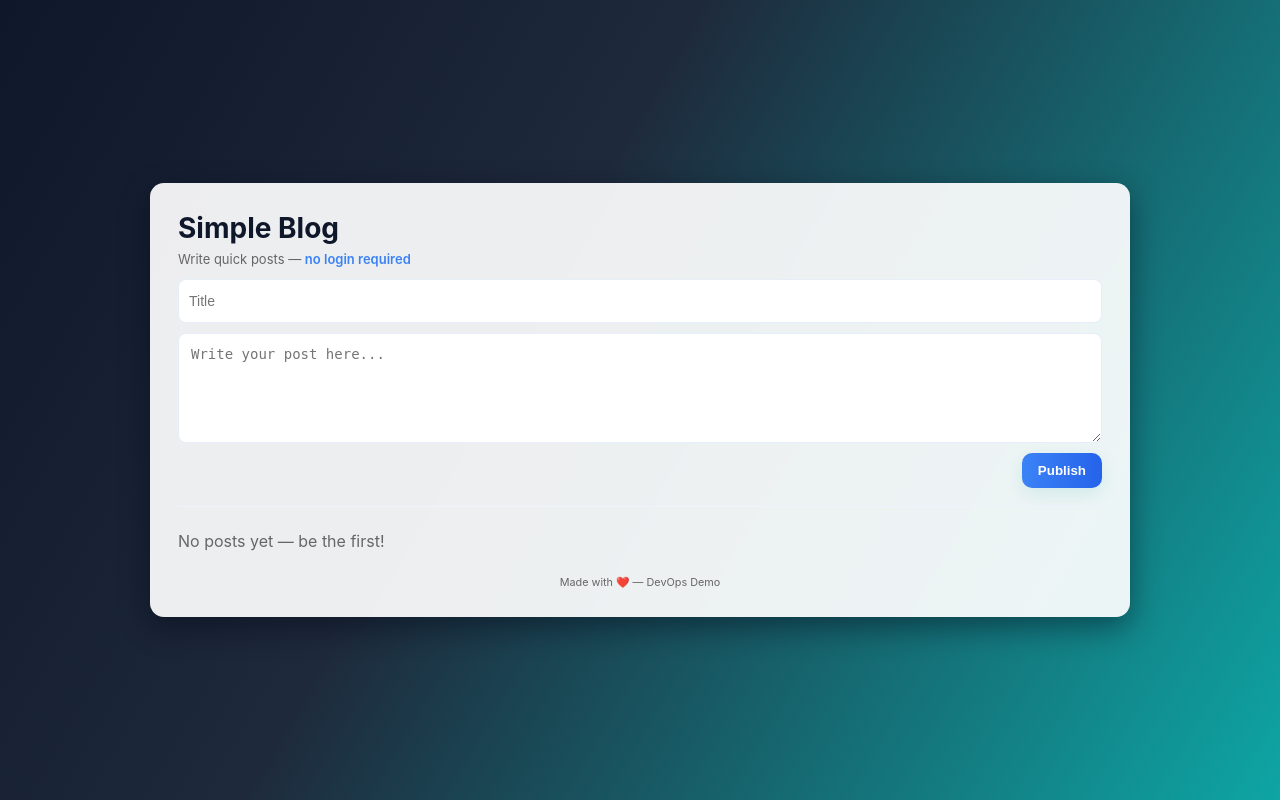
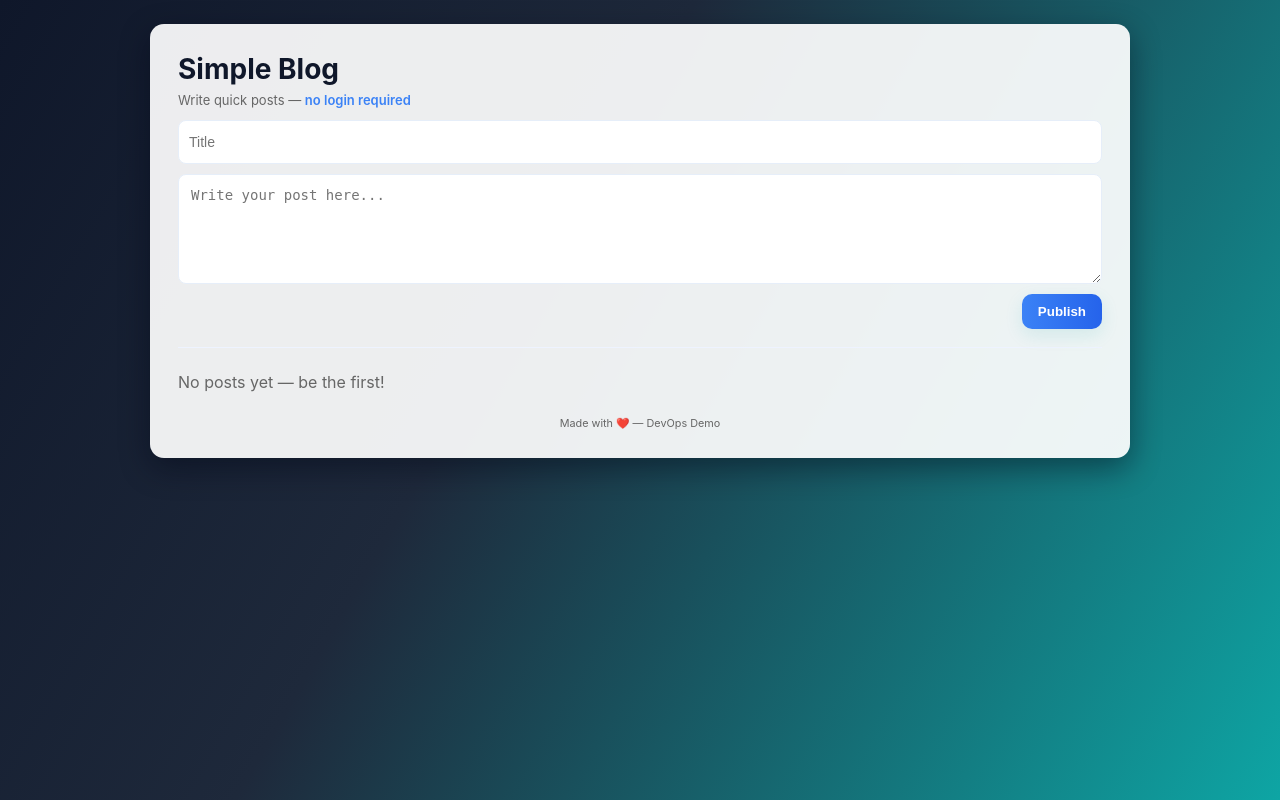
Before and after one commit to kowsie-devops/devops-blog-project, a Flask app: page / in a window 1280 px wide. Run offline with Flask 2, Linux system fonts and the light colour scheme.

Commit message:
Modified

```diff
--- a/app/static/style.css
+++ b/app/static/style.css
@@ -13,10 +13,8 @@ body{
   color:#0b1220;
   -webkit-font-smoothing:antialiased;
   -moz-osx-font-smoothing:grayscale;
-  display:flex;
-  align-items:center;
-  justify-content:center;
   padding:24px;
+  overflow-y:auto;
 }
 
 /* Option B: image background
@@ -26,13 +24,14 @@ body{
 */
 
 /* Card */
-.page{width:100%;max-width:980px}
+.page{width:100%;max-width:980px;margin:0 auto;}
 .card{
   background: var(--card-bg);
   border-radius:14px;
   box-shadow: 0 10px 30px rgba(2,6,23,0.45);
   overflow:hidden;
   padding:28px;
+  width:100%;
 }
 
 /* Header */
```
